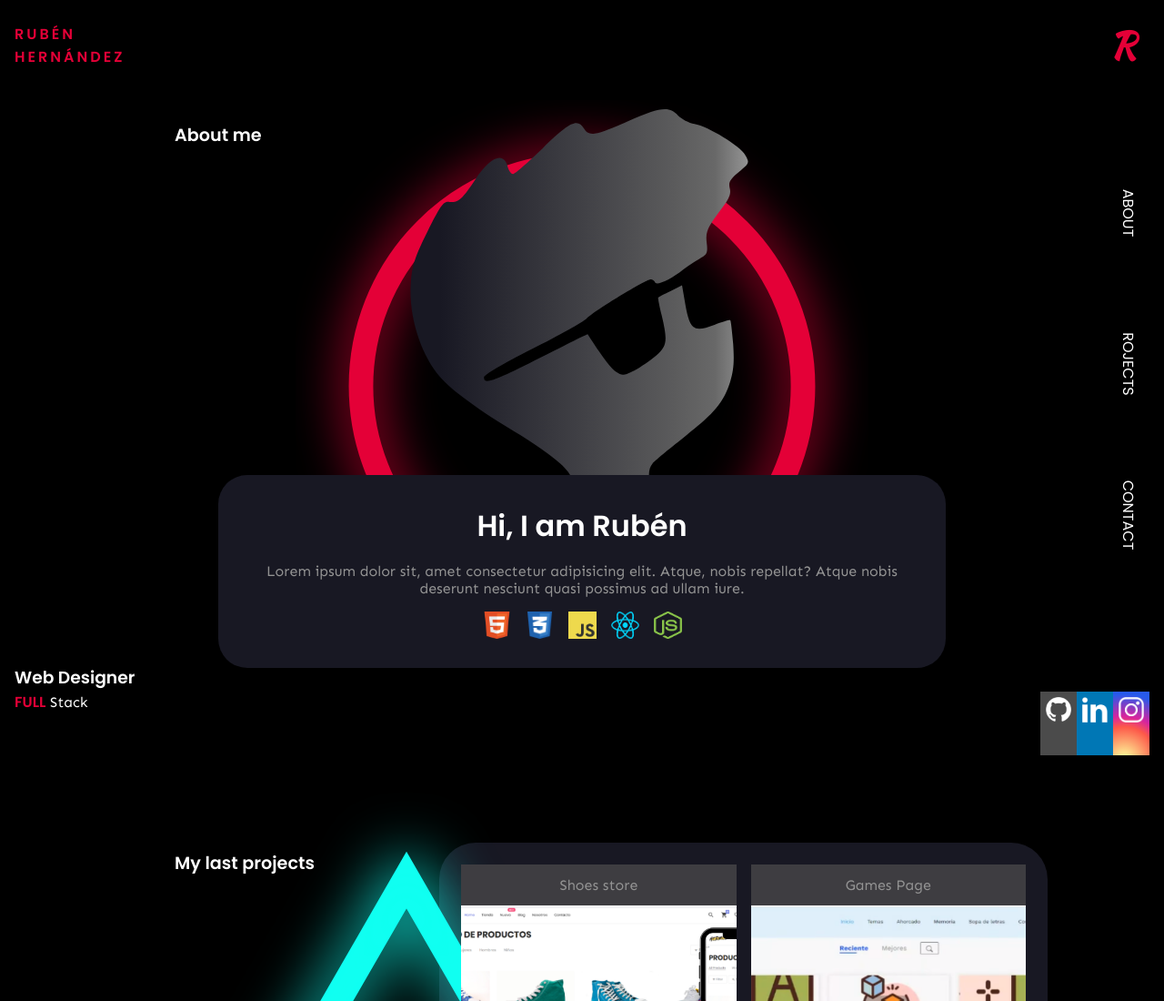
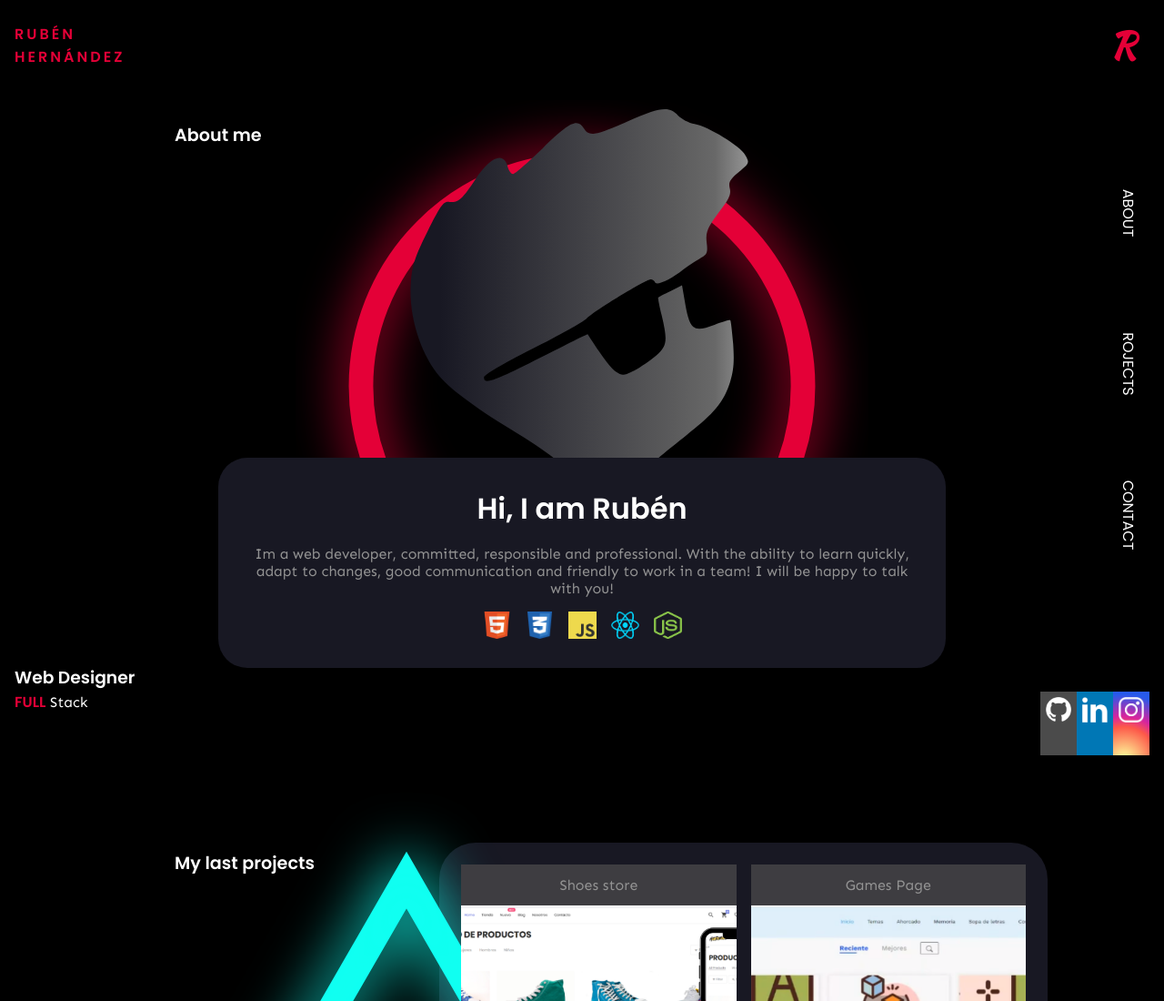
Before and after one commit to RubenHernan/portfolio, a plain HTML site: page index.html in a window 1280 px wide. Shown: the top 1100 px of the page at 91% size. Drawn offline with Linux system fonts and the light colour scheme.

Commit message:
add description

```diff
--- a/index.html
+++ b/index.html
@@ -96,14 +96,17 @@
       <div class="box-info">
         <div class="box-text">
           <h1 class="ff-family-poppins-semi-b">Hi, I am Rubén</h1>
-          <p class="ff-family-sen">Lorem ipsum dolor sit, amet consectetur adipisicing elit. Atque, nobis repellat?
-            Atque nobis deserunt nesciunt quasi possimus ad ullam iure. </p>
+          <p class="ff-family-sen">Im a web developer, committed, responsible and
+            professional. With the ability to learn
+            quickly, adapt to changes,
+            good communication and friendly to
+            work in a team! I will be happy to talk with you!</p>
           <div class="box_icons">
             <img src="./src/img/icon-html.png" alt="Logo">
             <img src="./src/img/icon-css.png" alt="Logo">
             <img src="./src/img/icon-js.png" alt="Logo">
-            <img src="./img/icon-react.png" alt="Logo">
-            <img src="./img/icon-node.png" alt="Logo">
+            <img src="./src/img/icon-react.png" alt="Logo">
+            <img src="./src/img/icon-node.png" alt="Logo">
 
           </div>
         </div>
```
